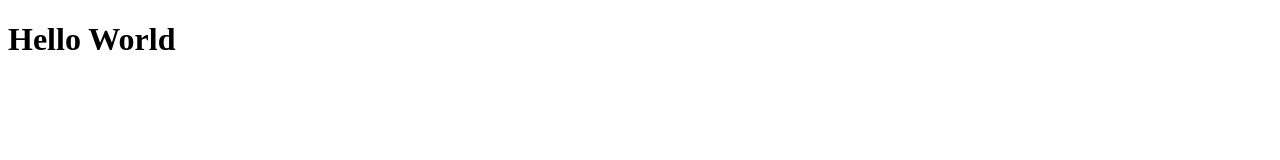
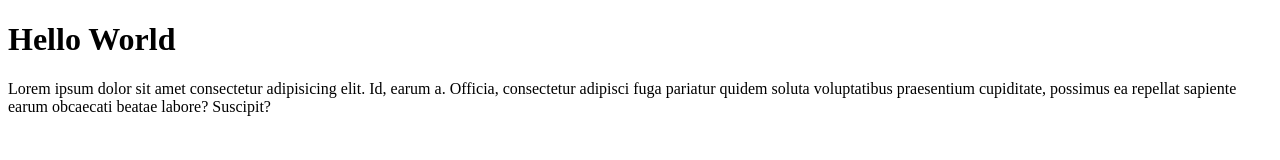
Before and after one commit to AmsRahul/wms-git-test, a plain HTML site: page index.html in a window 1280 px wide. Drawn offline with Linux system fonts and the light colour scheme.

Commit message:
menambahkan paragarf

```diff
--- a/index.html
+++ b/index.html
@@ -8,5 +8,9 @@
   </head>
   <body>
     <h1>Hello World</h1>
+    <p>
+      Lorem ipsum dolor sit amet consectetur adipisicing elit. Id, earum a. Officia, consectetur adipisci fuga pariatur quidem soluta voluptatibus praesentium cupiditate, possimus ea repellat sapiente earum obcaecati beatae labore?
+      Suscipit?
+    </p>
   </body>
 </html>
```
